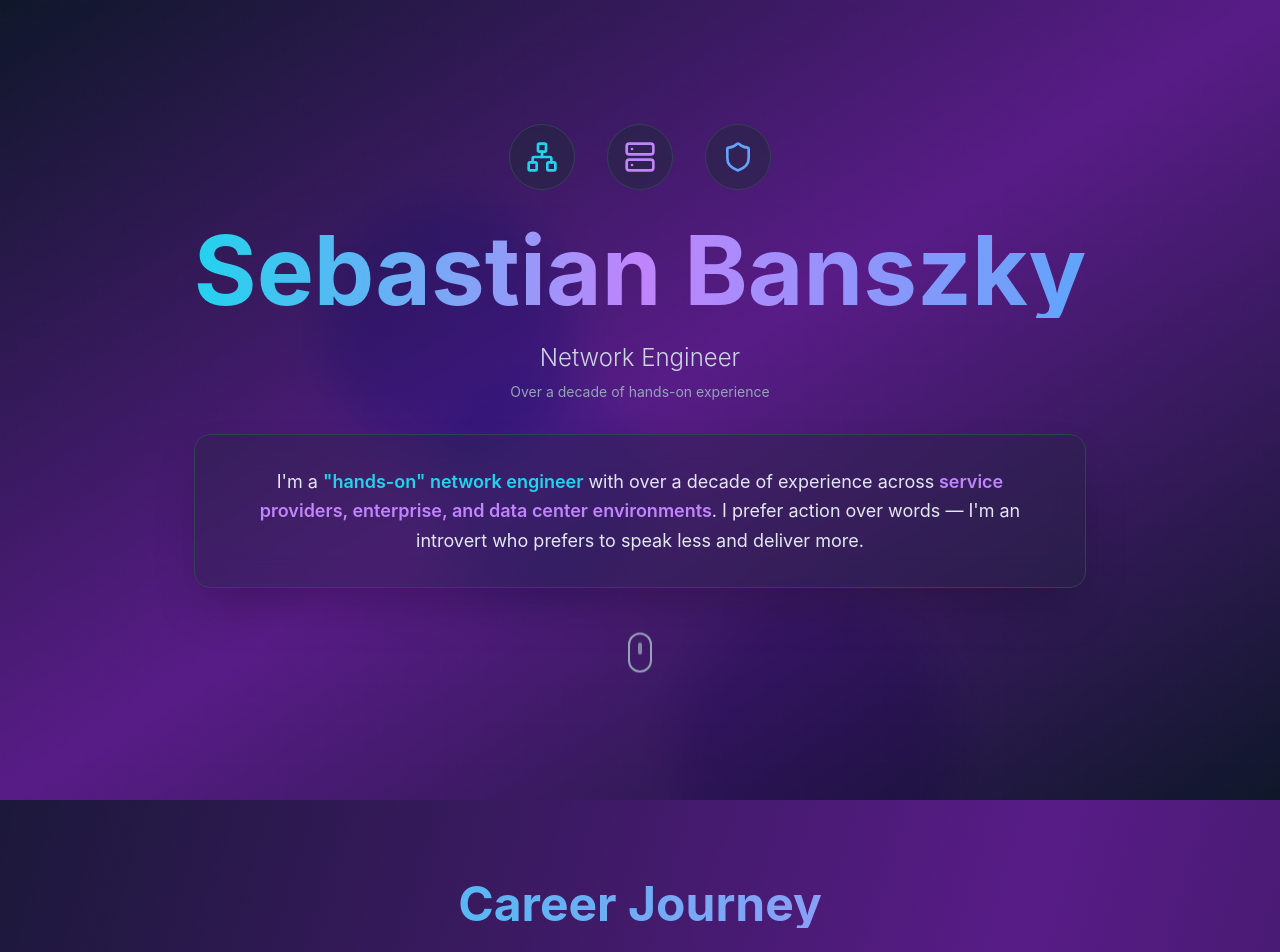
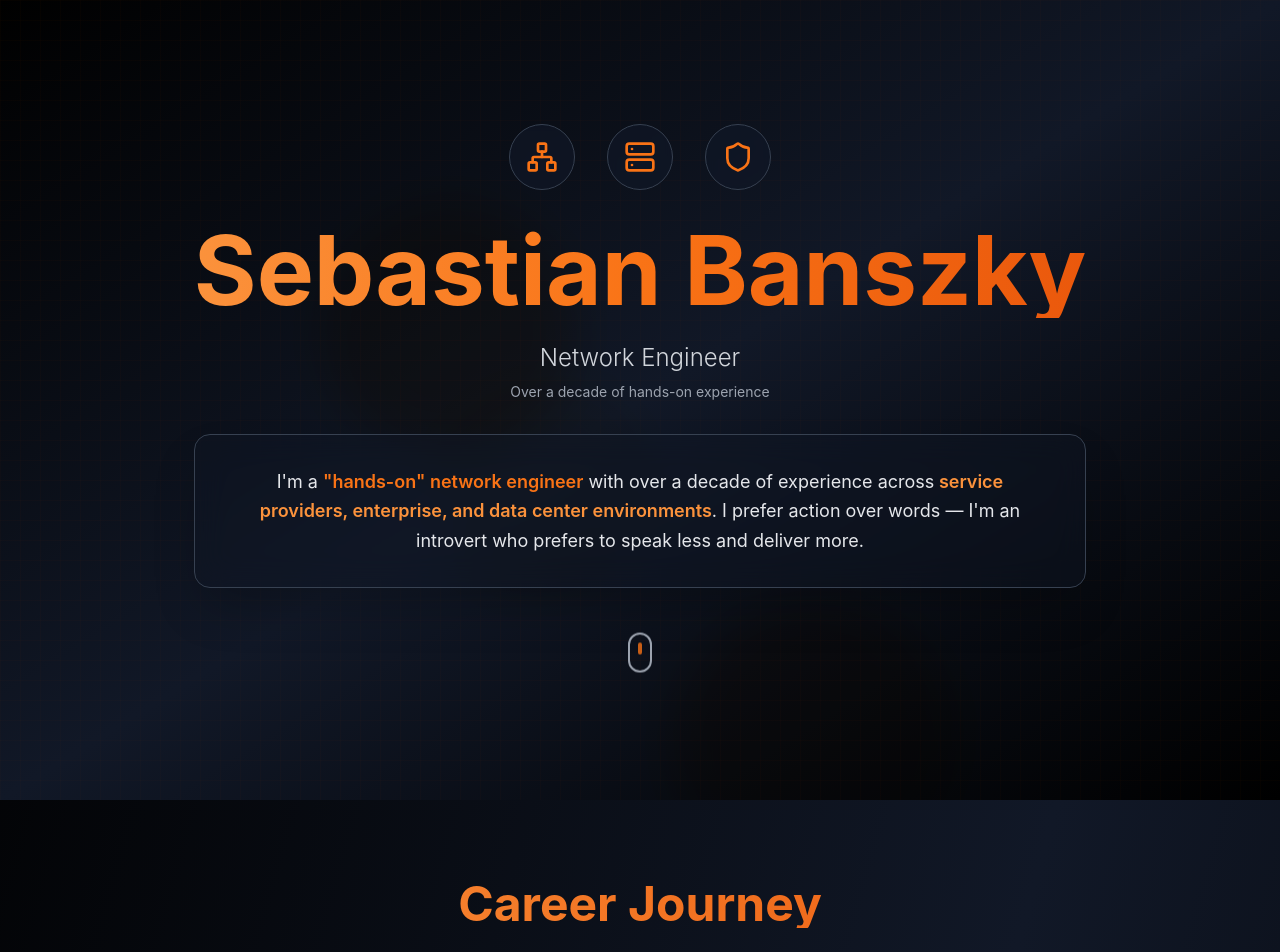
Before and after one commit to sbanszky/sebis-network-legacy, a React (Vite) app: page / in a window 1280 px wide. Shown: the top 952 px of the page. Built offline with nearby package versions, Linux system fonts and the light colour scheme.

Commit message:
Refactor: Apply Stihl color palette
Update the color scheme to match the Stihl company palette, modifying the CSS variables in `src/index.css`.

```diff
--- a/src/components/CareerTimeline.tsx
+++ b/src/components/CareerTimeline.tsx
@@ -8,7 +8,7 @@ const CareerTimeline = () => {
       role: "Network Engineer",
       description: "Started my career at this pan-European telecom provider, coordinating backbone upgrades alongside the NOC in Bucharest. Handled Cisco 7600 series routers and redesigned the access layer for Timișoara.",
       icon: Building2,
-      color: "cyan",
+      color: "orange",
       image: null
     },
     {
@@ -16,7 +16,7 @@ const CareerTimeline = () => {
       role: "Cisco CCNA Instructor",
       description: "Taught Cisco CCNA while working at UPC. After a year and a half, awarded Cisco's Expert Instructor Excellence Badge for maintaining an 80%+ student pass rate.",
       icon: GraduationCap,
-      color: "green",
+      color: "orange",
       image: "CCNA-expert-instructor.jpg"
     },
     {
@@ -24,7 +24,7 @@ const CareerTimeline = () => {
       role: "Security Engineer",
       description: "Worked mainly in the security domain with Checkpoint, Palo Alto, and Cisco ASA, handling upgrades and firewall rule base management. Participated in on-site data center visits in Germany and Belgium.",
       icon: Shield,
-      color: "red",
+      color: "orange",
       image: null
     },
     {
@@ -32,7 +32,7 @@ const CareerTimeline = () => {
       role: "Cloud Integration Engineer",
       description: "Had two roles: managing a large African IP backbone with UK-based data centers, and as a Cloud Integration Engineer. Trained in Espoo, Finland, then led full on-site deployment in Chișinău, Moldova.",
       icon: Cloud,
-      color: "blue",
+      color: "orange",
       image: "nokiacloud.jpg"
     },
     {
@@ -40,7 +40,7 @@ const CareerTimeline = () => {
       role: "Global Data Center Engineer",
       description: "Worked for almost 4 years in a global team managing 7 data centers under a 'follow the sun' model. Extensive work with Vyatta, pfSense, Cisco ASA, and migrated Core DC ASA firewalls to Cisco Firepower.",
       icon: Server,
-      color: "purple",
+      color: "orange",
       image: ["IBM1.jpg", "IBM2.jpg", "IBM3.jpg"]
     },
     {
@@ -54,21 +54,13 @@ const CareerTimeline = () => {
   ];
 
   const getColorClasses = (color: string) => {
-    const colors = {
-      cyan: "text-cyan-400 border-cyan-400 bg-cyan-400/10",
-      green: "text-green-400 border-green-400 bg-green-400/10",
-      red: "text-red-400 border-red-400 bg-red-400/10",
-      blue: "text-blue-400 border-blue-400 bg-blue-400/10",
-      purple: "text-purple-400 border-purple-400 bg-purple-400/10",
-      orange: "text-orange-400 border-orange-400 bg-orange-400/10"
-    };
-    return colors[color as keyof typeof colors];
+    return "text-orange-500 border-orange-500 bg-orange-500/10";
   };
 
   return (
     <section className="py-20 px-4">
       <div className="max-w-6xl mx-auto">
-        <h2 className="text-4xl md:text-5xl font-bold text-center mb-16 bg-gradient-to-r from-cyan-400 to-purple-400 bg-clip-text text-transparent">
+        <h2 className="text-4xl md:text-5xl font-bold text-center mb-16 bg-gradient-to-r from-orange-400 to-orange-600 bg-clip-text text-transparent">
           Career Journey
         </h2>
 
@@ -82,27 +74,27 @@ const CareerTimeline = () => {
               </div>
 
               <div className="flex-grow">
-                <div className="bg-slate-800/40 backdrop-blur-lg rounded-2xl p-8 border border-slate-700 hover:border-slate-600 transition-all duration-300">
-                  <h3 className={`text-2xl font-bold mb-2 ${getColorClasses(exp.color).split(' ')[0]}`}>
+                <div className="bg-gray-900/40 backdrop-blur-lg rounded-2xl p-8 border border-gray-700 hover:border-gray-600 transition-all duration-300">
+                  <h3 className="text-2xl font-bold mb-2 text-orange-500">
                     {exp.company}
                   </h3>
-                  <h4 className="text-xl text-slate-300 mb-4">{exp.role}</h4>
-                  <p className="text-slate-400 leading-relaxed mb-6">{exp.description}</p>
+                  <h4 className="text-xl text-gray-300 mb-4">{exp.role}</h4>
+                  <p className="text-gray-400 leading-relaxed mb-6">{exp.description}</p>
 
                   {exp.image && (
                     <div className="flex flex-wrap gap-4">
                       {Array.isArray(exp.image) ? (
                         exp.image.map((img, imgIndex) => (
-                          <div key={imgIndex} className="bg-slate-700/50 rounded-lg p-4 border border-slate-600">
-                            <div className="w-32 h-24 bg-gradient-to-br from-slate-600 to-slate-700 rounded-lg flex items-center justify-center">
-                              <span className="text-slate-400 text-sm">{img}</span>
+                          <div key={imgIndex} className="bg-gray-800/50 rounded-lg p-4 border border-gray-600">
+                            <div className="w-32 h-24 bg-gradient-to-br from-gray-700 to-gray-800 rounded-lg flex items-center justify-center">
+                              <span className="text-gray-400 text-sm">{img}</span>
                             </div>
                           </div>
                         ))
                       ) : (
-                        <div className="bg-slate-700/50 rounded-lg p-4 border border-slate-600">
-                          <div className="w-32 h-24 bg-gradient-to-br from-slate-600 to-slate-700 rounded-lg flex items-center justify-center">
-                            <span className="text-slate-400 text-sm">{exp.image}</span>
+                        <div className="bg-gray-800/50 rounded-lg p-4 border border-gray-600">
+                          <div className="w-32 h-24 bg-gradient-to-br from-gray-700 to-gray-800 rounded-lg flex items-center justify-center">
+                            <span className="text-gray-400 text-sm">{exp.image}</span>
                           </div>
                         </div>
                       )}
@@ -115,11 +107,11 @@ const CareerTimeline = () => {
         </div>
 
         <div className="mt-16 text-center">
-          <div className="bg-slate-800/30 backdrop-blur-lg rounded-2xl p-8 border border-slate-700">
-            <h3 className="text-2xl font-bold mb-4 text-cyan-400">Summary</h3>
-            <p className="text-slate-300 leading-relaxed max-w-4xl mx-auto text-lg">
-              I bring solid experience in <span className="text-purple-400 font-semibold">routing, switching, firewalls, data centers, and cloud integration</span>,
-              with a strong focus on <span className="text-cyan-400 font-semibold">doing things properly and efficiently</span>.
+          <div className="bg-gray-900/40 backdrop-blur-lg rounded-2xl p-8 border border-gray-700">
+            <h3 className="text-2xl font-bold mb-4 text-orange-500">Summary</h3>
+            <p className="text-gray-300 leading-relaxed max-w-4xl mx-auto text-lg">
+              I bring solid experience in <span className="text-orange-400 font-semibold">routing, switching, firewalls, data centers, and cloud integration</span>,
+              with a strong focus on <span className="text-orange-500 font-semibold">doing things properly and efficiently</span>.
             </p>
           </div>
         </div>
--- a/src/components/Hero.tsx
+++ b/src/components/Hero.tsx
@@ -5,47 +5,47 @@ const Hero = () => {
   return (
     <section className="relative min-h-screen flex items-center justify-center px-4 overflow-hidden">
       {/* Background Animation */}
-      <div className="absolute inset-0 bg-gradient-to-br from-slate-900 via-purple-900 to-slate-900">
-        <div className="absolute inset-0 bg-grid-pattern opacity-10"></div>
-        <div className="absolute top-1/4 left-1/4 w-64 h-64 bg-blue-500 rounded-full mix-blend-multiply filter blur-xl opacity-20 animate-pulse"></div>
-        <div className="absolute top-3/4 right-1/4 w-72 h-72 bg-purple-500 rounded-full mix-blend-multiply filter blur-xl opacity-20 animate-pulse delay-1000"></div>
-        <div className="absolute bottom-1/4 left-1/3 w-56 h-56 bg-cyan-500 rounded-full mix-blend-multiply filter blur-xl opacity-20 animate-pulse delay-500"></div>
+      <div className="absolute inset-0 bg-gradient-to-br from-black via-gray-900 to-black">
+        <div className="absolute inset-0 bg-grid-pattern opacity-20"></div>
+        <div className="absolute top-1/4 left-1/4 w-64 h-64 bg-orange-500 rounded-full mix-blend-multiply filter blur-xl opacity-30 animate-pulse"></div>
+        <div className="absolute top-3/4 right-1/4 w-72 h-72 bg-orange-600 rounded-full mix-blend-multiply filter blur-xl opacity-25 animate-pulse delay-1000"></div>
+        <div className="absolute bottom-1/4 left-1/3 w-56 h-56 bg-orange-400 rounded-full mix-blend-multiply filter blur-xl opacity-20 animate-pulse delay-500"></div>
       </div>
 
       <div className="relative z-10 text-center max-w-4xl mx-auto">
         <div className="mb-8 flex justify-center space-x-8">
-          <div className="p-4 bg-slate-800/50 rounded-full backdrop-blur-sm border border-slate-700 hover:border-cyan-400 transition-all duration-300">
-            <Network className="w-8 h-8 text-cyan-400" />
+          <div className="p-4 bg-gray-900/70 rounded-full backdrop-blur-sm border border-gray-700 hover:border-orange-500 transition-all duration-300">
+            <Network className="w-8 h-8 text-orange-500" />
           </div>
-          <div className="p-4 bg-slate-800/50 rounded-full backdrop-blur-sm border border-slate-700 hover:border-purple-400 transition-all duration-300">
-            <Server className="w-8 h-8 text-purple-400" />
+          <div className="p-4 bg-gray-900/70 rounded-full backdrop-blur-sm border border-gray-700 hover:border-orange-500 transition-all duration-300">
+            <Server className="w-8 h-8 text-orange-500" />
           </div>
-          <div className="p-4 bg-slate-800/50 rounded-full backdrop-blur-sm border border-slate-700 hover:border-blue-400 transition-all duration-300">
-            <Shield className="w-8 h-8 text-blue-400" />
+          <div className="p-4 bg-gray-900/70 rounded-full backdrop-blur-sm border border-gray-700 hover:border-orange-500 transition-all duration-300">
+            <Shield className="w-8 h-8 text-orange-500" />
           </div>
         </div>
 
-        <h1 className="text-6xl md:text-8xl font-bold bg-gradient-to-r from-cyan-400 via-purple-400 to-blue-400 bg-clip-text text-transparent mb-6 animate-fade-in">
+        <h1 className="text-6xl md:text-8xl font-bold bg-gradient-to-r from-orange-400 via-orange-500 to-orange-600 bg-clip-text text-transparent mb-6 animate-fade-in">
           Sebastian Banszky
         </h1>
 
-        <div className="text-xl md:text-2xl text-slate-300 mb-8 space-y-2">
+        <div className="text-xl md:text-2xl text-gray-300 mb-8 space-y-2">
           <p className="font-light">Network Engineer</p>
-          <p className="text-sm text-slate-400">Over a decade of hands-on experience</p>
+          <p className="text-sm text-gray-400">Over a decade of hands-on experience</p>
         </div>
 
-        <div className="bg-slate-800/30 backdrop-blur-lg rounded-2xl p-8 border border-slate-700 shadow-2xl">
-          <p className="text-lg text-slate-200 leading-relaxed max-w-3xl mx-auto">
-            I'm a <span className="text-cyan-400 font-semibold">"hands-on" network engineer</span> with over a decade of experience across
-            <span className="text-purple-400 font-semibold"> service providers, enterprise, and data center environments</span>.
+        <div className="bg-gray-900/40 backdrop-blur-lg rounded-2xl p-8 border border-gray-700 shadow-2xl">
+          <p className="text-lg text-gray-200 leading-relaxed max-w-3xl mx-auto">
+            I'm a <span className="text-orange-500 font-semibold">"hands-on" network engineer</span> with over a decade of experience across
+            <span className="text-orange-400 font-semibold"> service providers, enterprise, and data center environments</span>.
             I prefer action over words — I'm an introvert who prefers to speak less and deliver more.
           </p>
         </div>
 
         <div className="mt-12 flex justify-center">
           <div className="animate-bounce">
-            <div className="w-6 h-10 border-2 border-slate-400 rounded-full flex justify-center">
-              <div className="w-1 h-3 bg-slate-400 rounded-full mt-2 animate-pulse"></div>
+            <div className="w-6 h-10 border-2 border-gray-400 rounded-full flex justify-center">
+              <div className="w-1 h-3 bg-orange-500 rounded-full mt-2 animate-pulse"></div>
             </div>
           </div>
         </div>
--- a/src/index.css
+++ b/src/index.css
@@ -9,44 +9,44 @@ All colors MUST be HSL.
 
 @layer base {
   :root {
-    --background: 222.2 84% 4.9%;
-    --foreground: 210 40% 98%;
+    --background: 0 0% 5%;
+    --foreground: 0 0% 98%;
 
-    --card: 222.2 84% 4.9%;
-    --card-foreground: 210 40% 98%;
+    --card: 0 0% 8%;
+    --card-foreground: 0 0% 98%;
 
-    --popover: 222.2 84% 4.9%;
-    --popover-foreground: 210 40% 98%;
+    --popover: 0 0% 8%;
+    --popover-foreground: 0 0% 98%;
 
-    --primary: 210 40% 98%;
-    --primary-foreground: 222.2 47.4% 11.2%;
+    --primary: 24 100% 50%;
+    --primary-foreground: 0 0% 98%;
 
-    --secondary: 217.2 32.6% 17.5%;
-    --secondary-foreground: 210 40% 98%;
+    --secondary: 0 0% 12%;
+    --secondary-foreground: 0 0% 98%;
 
-    --muted: 217.2 32.6% 17.5%;
-    --muted-foreground: 215 20.2% 65.1%;
+    --muted: 0 0% 12%;
+    --muted-foreground: 0 0% 65%;
 
-    --accent: 217.2 32.6% 17.5%;
-    --accent-foreground: 210 40% 98%;
+    --accent: 24 100% 50%;
+    --accent-foreground: 0 0% 98%;
 
-    --destructive: 0 62.8% 30.6%;
-    --destructive-foreground: 210 40% 98%;
+    --destructive: 0 84% 60%;
+    --destructive-foreground: 0 0% 98%;
 
-    --border: 217.2 32.6% 17.5%;
-    --input: 217.2 32.6% 17.5%;
-    --ring: 212.7 26.8% 83.9%;
+    --border: 0 0% 15%;
+    --input: 0 0% 15%;
+    --ring: 24 100% 50%;
 
     --radius: 0.5rem;
 
-    --sidebar-background: 240 5.9% 10%;
-    --sidebar-foreground: 240 4.8% 95.9%;
-    --sidebar-primary: 224.3 76.3% 48%;
+    --sidebar-background: 0 0% 8%;
+    --sidebar-foreground: 0 0% 95%;
+    --sidebar-primary: 24 100% 50%;
     --sidebar-primary-foreground: 0 0% 100%;
-    --sidebar-accent: 240 3.7% 15.9%;
-    --sidebar-accent-foreground: 240 4.8% 95.9%;
-    --sidebar-border: 240 3.7% 15.9%;
-    --sidebar-ring: 217.2 91.2% 59.8%;
+    --sidebar-accent: 0 0% 12%;
+    --sidebar-accent-foreground: 0 0% 95%;
+    --sidebar-border: 0 0% 15%;
+    --sidebar-ring: 24 100% 50%;
   }
 }
 
@@ -64,8 +64,8 @@ All colors MUST be HSL.
 @layer utilities {
   .bg-grid-pattern {
     background-image:
-      linear-gradient(rgba(255, 255, 255, 0.05) 1px, transparent 1px),
-      linear-gradient(90deg, rgba(255, 255, 255, 0.05) 1px, transparent 1px);
+      linear-gradient(rgba(255, 102, 0, 0.1) 1px, transparent 1px),
+      linear-gradient(90deg, rgba(255, 102, 0, 0.1) 1px, transparent 1px);
     background-size: 20px 20px;
   }
 
--- a/src/pages/Index.tsx
+++ b/src/pages/Index.tsx
@@ -5,7 +5,7 @@ import PhotoGallery from "@/components/PhotoGallery";
 
 const Index = () => {
   return (
-    <div className="min-h-screen bg-gradient-to-br from-slate-900 via-purple-900 to-slate-900">
+    <div className="min-h-screen bg-gradient-to-br from-black via-gray-900 to-black">
       <Hero />
       <CareerTimeline />
       <PhotoGallery />
```
Also changed, not shown: src/components/PhotoGallery.tsx (+15 -15 lines).
